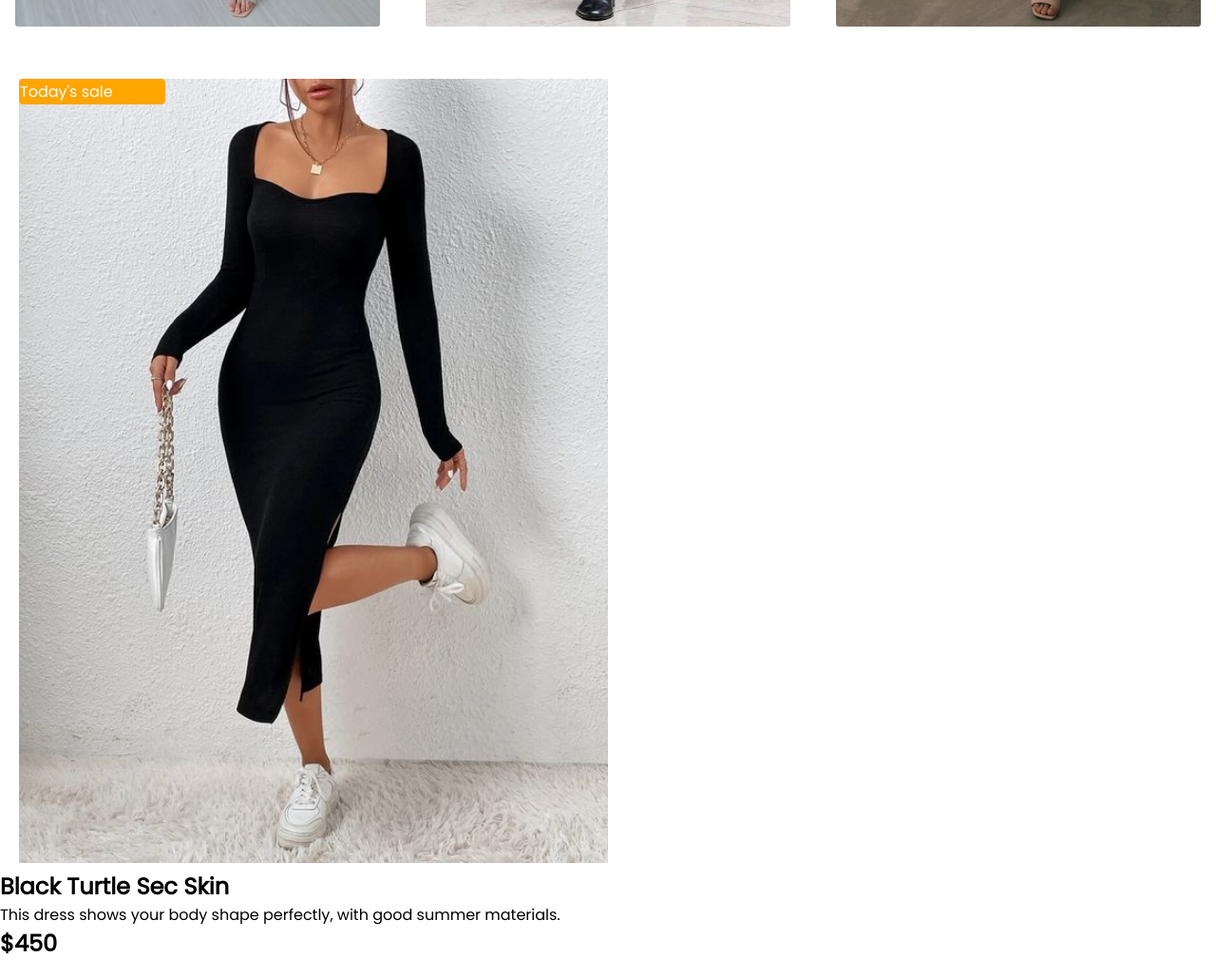
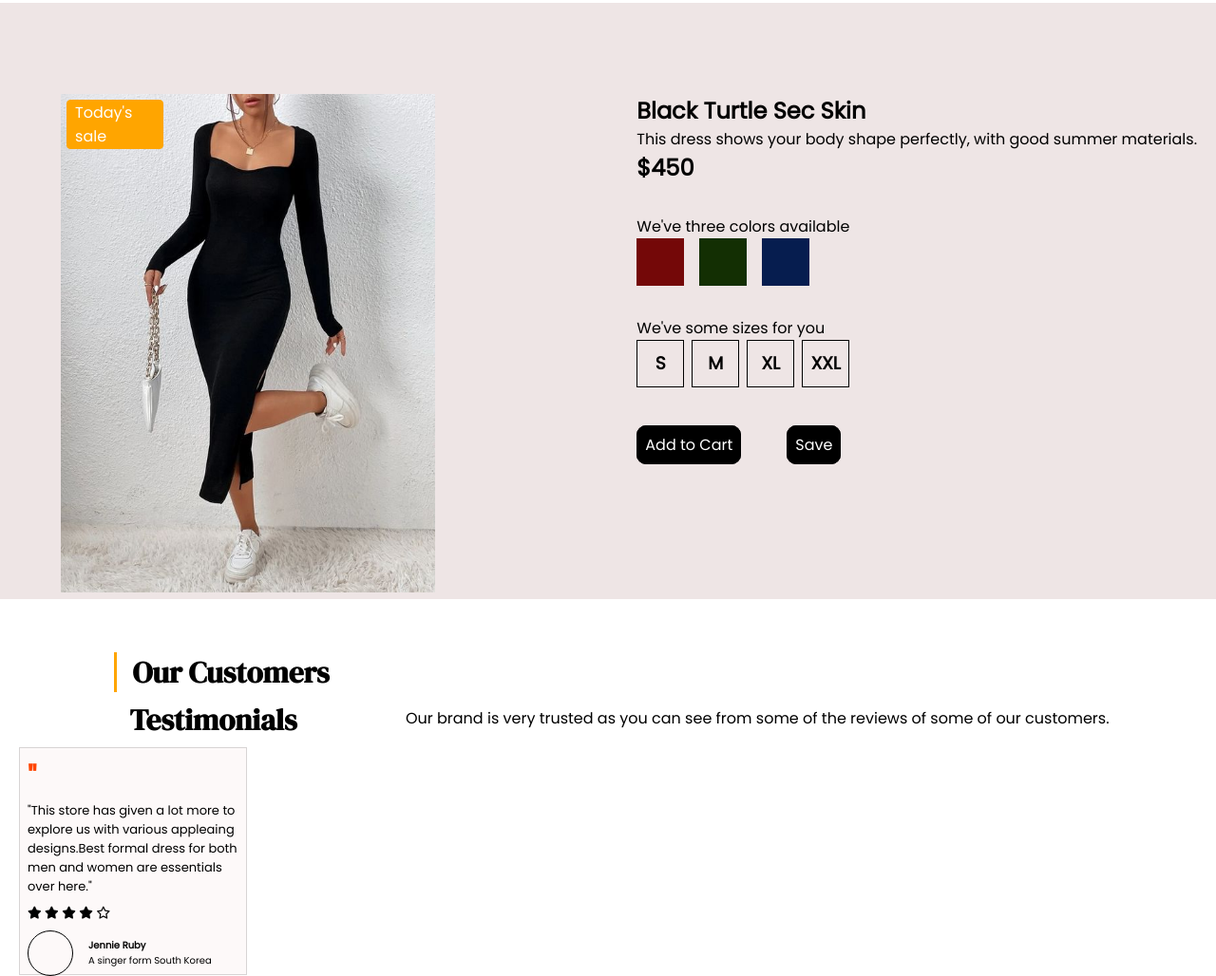
Before and after one commit to Sonssss/Clothing-System, a plain HTML site: page index.html in a window 1280 px wide. Shown: the part 2172-3200 px from the top of the page at 95% size. Drawn offline with Linux system fonts and the light colour scheme.

Commit message:
feat:updated

```diff
--- a/index.html
+++ b/index.html
@@ -120,30 +120,90 @@
         <div class="offer-img">
           <img src="/img/img_11.jpg" alt="" />
         </div>
-        <div class="offer-img " >
+        <div class="offer-img">
           <img src="/img/img_13.jpg" alt="" />
         </div>
-        <div class="offer-img " >
+        <div class="offer-img">
           <img src="/img/img_12.jpg" alt="" />
         </div>
       </div>
     </section>
 
+    <!-- summeer-offer-section -->
+    <section class="container summer-offer">
+      <div class="summer-collection container">
+        <div class="discount">Today's sale</div>
+        <img src="/img/img_14.jpg" alt="img" />
+      </div>
 
-    <!-- summeer-offer-section -->
-<section >
-  <div class="summer-collection container" >
-    <div class="discount">Today's sale</div>
-    <img src="/img/img_14.jpg" alt="img">
-  </div>
-  <div>
-    <h1>Black Turtle Sec Skin</h1>
-    <p>This dress shows your body shape perfectly, with good summer materials. </p>
-    <h2>$450</h2>
+      <div class="second-div">
+        <div>
+          <h1>Black Turtle Sec Skin</h1>
+        </div>
+        <div>
+          <p>
+            This dress shows your body shape perfectly, with good summer
+            materials.
+          </p>
+          <h2>$450</h2>
+        </div>
+        <div>
+          <p class="break">We've three colors available</p>
+          <div class="squares flex">
+            <div class="square-1"></div>
+            <div class="square-2"></div>
+            <div class="square-3"></div>
+          </div>
+          <div>
+            <p class="break">We've some sizes for you</p>
+            <div class="size-flex flex">
+              <div class="S item-section"><h3>S</h3></div>
+              <div class="M item-section"><h3>M</h3></div>
+              <div class="L item-section"><h3>XL</h3></div>
+              <div class="XL item-section"><h3>XXL</h3></div>
+            </div>
+            <div class="button-flex">
+              <li>
+                <a href="#" class="hover-link primary-button">Add to Cart</a>
+              </li>
+              <li><a href="#" class="hover-link primary-button">Save</a></li>
+            </div>
+          </div>
+        </div>
+      </div>
+    </section>
 
-  </div>
-</section>
 
+    <section class="last-section container">
+      <div class="section-body container flex">
+        <div class="section-2-heading">
+          <h1 id="first-h1">Our Customers </h1>
+          <h1 id="first-h2">Testimonials</h1>
+        </div>
+        <div class="section-2-para">
+          <p class="para">
+            Our brand is very trusted as you can see from some of the reviews of some of our customers.
+          </p>
+        </div>
+      </div>
+
+      <div class="testimonials ">
+        <div class="testimonials-content">
+          <h1>"</h1>
+          <p>"This store has given a lot more to explore us with various appleaing designs.Best formal dress for both men and women are essentials over here."</p>
+          <p class="star"><i class="fa-solid fa-star"></i>
+            <i class="fa-solid fa-star"></i>
+            <i class="fa-solid fa-star"></i>
+            <i class="fa-solid fa-star"></i>
+            <i class="fa-regular fa-star"></i></p>
+            <div class="last-row flex">
+            <p class="circle"></p>
+              <p><b>Jennie Ruby</b> <br>A singer form South Korea</p>
+
+            </div>
+        </div>
+      </div>
+    </section>
     <script
       src="https://kit.fontawesome.com/fe5697fb61.js"
       crossorigin="anonymous"
--- a/style.css
+++ b/style.css
@@ -48,6 +48,22 @@ img:hover {
     position: absolute;
     padding: 0.3rem;
 
+  }
+.secondary-button h3{
+    background-color: bisque;
+
+}
+  .secondary-button:hover{
+    transition: 0.3s ease-in;
+    background-color: bisque;
+  }
+
+  .hover-link:hover{
+    color: rgb(135, 26, 202);
+    /* border: 1px solid black; */
+    border-radius: 1rem;
+    margin: 1rem;
+    transition: 0.3s ease-in;
   }
 
 /* navigation */
@@ -209,8 +225,8 @@ li a{
 
 .offer-img img{
     margin-top: 2rem;
-    width: 24rem;
-    height: 34rem;
+    width: 20rem;
+    height: 29rem;
     border-radius: 3px;
 }
 .offer-images-main{
@@ -225,17 +241,18 @@ li a{
  .discount{
     /* top: 0px;
     right: 0px; */
+    margin: 0.4rem;
     border: 1px solid orange;
     position: absolute;
     color: white;
     background-color: orange;
-    width: 12%;
+    width: 8%;
     border-radius: 4px;
  }
 
  .summer-collection img{
 
-    width: 50%;
+    width: 70%;
  }
 
  .summer-collection{
@@ -243,3 +260,111 @@ li a{
 
 
  }
+ .discount{
+    padding-left: 0.5rem;
+ }
+ .second-div{
+    padding-top: 3rem;
+ }
+ .summer-offer{
+    display: flex;
+    justify-content: space-evenly;
+    padding-top: 3rem;
+ }
+
+ .square-1{
+    height: 50px;
+    width: 50px;
+    background-color: rgb(116, 8, 8);
+}
+.square-2{
+    height: 50px;
+    width: 50px;
+    background-color: rgb(19, 47, 3);
+
+}
+.square-3{
+    height: 50px;
+    width: 50px;
+    background-color: rgb(6, 29, 79);
+
+}
+.squares{
+    gap: 1rem;
+}
+
+.S{
+    height: 50px;
+    width: 50px;
+    border: 1px solid black;
+}
+.M{
+    height: 50px;
+    width: 50px;
+    border: 1px solid black;
+}
+.L{
+    height: 50px;
+    width: 50px;
+    border: 1px solid black;
+}
+.XL{
+    height: 50px;
+    width: 50px;
+    border: 1px solid black;
+}
+.size-flex{
+    gap: 0.5rem;
+    text-align: center;
+    font-weight: bold;
+}
+.button-flex{
+    margin-top: 3rem;
+    display: flex;
+    list-style: none;
+    gap: 3rem;
+}
+.item-section{
+    display: flex;
+    justify-content: center;
+    align-items: center;
+    text-align: center;
+
+}
+.break{
+    padding-top: 2rem;
+}
+
+.summer-offer{
+    margin-top: 3rem;
+    background-color: rgb(238, 229, 229);
+}
+
+/*testimonials*/
+.testimonials h1{
+    color: orangered;
+    font-size: xx-large;
+}
+.testimonials{
+    background-color: rgb(253, 249, 249);
+    border: 1px solid rgb(215, 212, 212);
+    height: 15rem;
+    width: 15rem;
+    font-size: small;
+    padding: 0.5rem;
+}
+.star{
+    padding: 0.5rem 0;
+}
+.circle{
+    border: 1px solid black;
+    height: 3rem;
+    width: 3rem;
+    border-radius: 20rem;
+}
+.last-row{
+    gap: 1rem;
+}
+.last-row{
+    font-size: x-small;
+}
```
